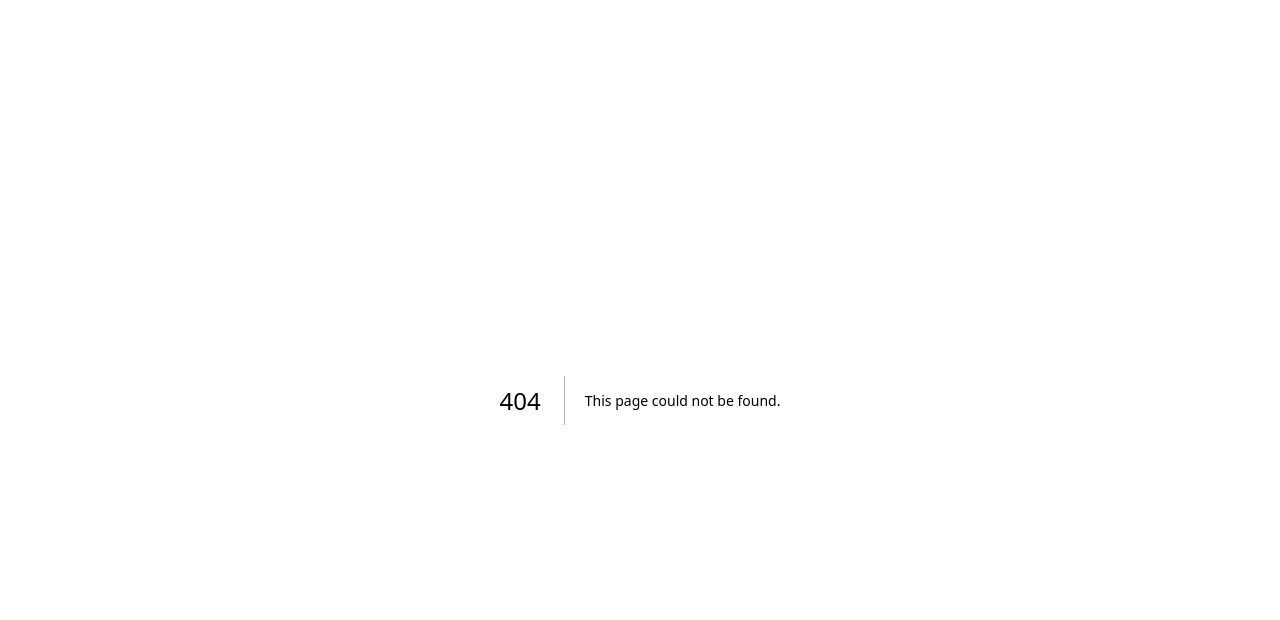
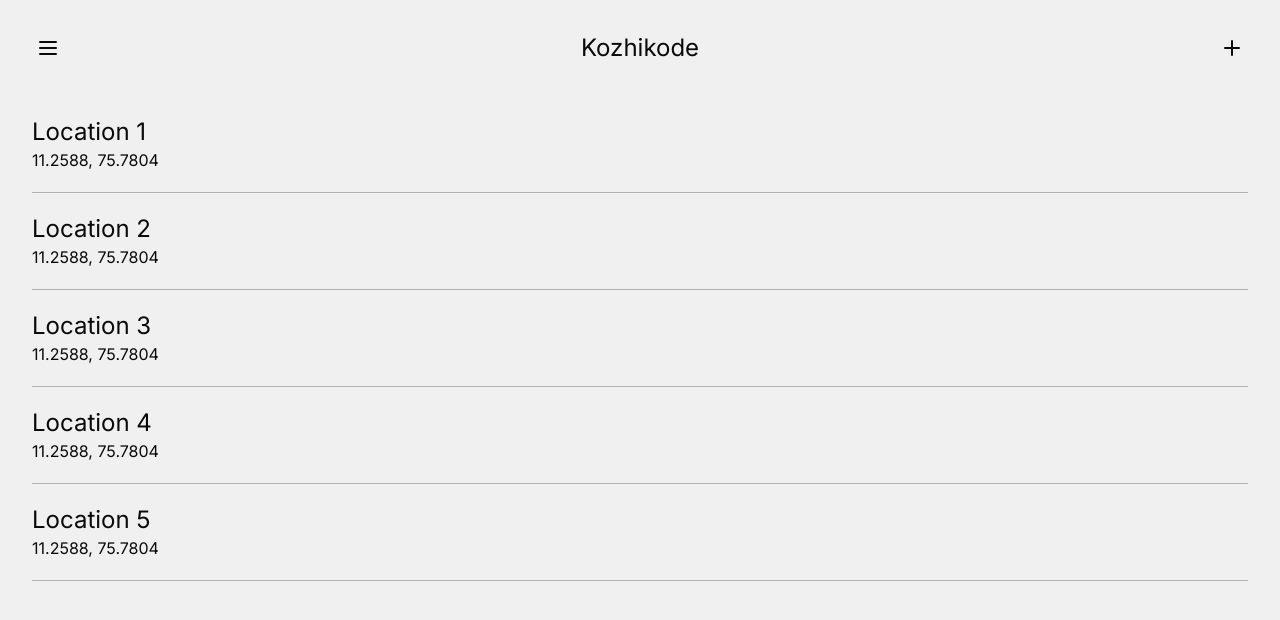
Before and after one commit to antonyjaison/root, a Next.js app: page /locations in a window 1280 px wide. Before the commit this address had no page. Shown: the top 620 px of the page. Built offline with nearby package versions, Linux system fonts and the light colour scheme.

Commit message:
locations

```diff
--- /dev/null
+++ b/src/app/locations/layout.tsx
@@ -0,0 +1,26 @@
+import { Menu, Plus } from "lucide-react";
+
+const LocationsLayout = ({ children }: { children: React.ReactNode }) => {
+  return (
+    <div className="flex flex-col h-screen w-full bg-[#F0F0F0]">
+      <LocationsNavbar />
+      <div className="flex-1">{children}</div>
+    </div>
+  );
+};
+
+const LocationsNavbar = () => {
+  return (
+    <div className="p-7 flex justify-between items-center">
+      <button className="p-2">
+        <Menu />
+      </button>
+      <h3 className="text-2xl">Kozhikode</h3>
+      <button className="p-2">
+        <Plus />
+      </button>
+    </div>
+  );
+};
+
+export default LocationsLayout;
--- /dev/null
+++ b/src/app/locations/page.tsx
@@ -0,0 +1,60 @@
+type Location = {
+  name: string;
+  lat: number;
+  lng: number;
+};
+
+const locations = [
+  {
+    name: "Location 1",
+    lat: 11.2588,
+    lng: 75.7804,
+  },
+  {
+    name: "Location 2",
+    lat: 11.2588,
+    lng: 75.7804,
+  },
+  {
+    name: "Location 3",
+    lat: 11.2588,
+    lng: 75.7804,
+  },
+  {
+    name: "Location 4",
+    lat: 11.2588,
+    lng: 75.7804,
+  },
+  {
+    name: "Location 5",
+    lat: 11.2588,
+    lng: 75.7804,
+  },
+];
+
+const LocationsPage = () => {
+  return (
+    <div className="h-full overflow-auto">
+      {locations.map((location) => (
+        <LocationCard key={location.name} location={location} />
+      ))}
+    </div>
+  );
+};
+
+type LocationCardProps = {
+  location: Location;
+};
+
+function LocationCard({ location }: LocationCardProps) {
+  return (
+    <button className="px-8 w-full block active:bg-gray-200">
+      <div className="text-left py-5  border-b border-[#B1B1B1]">
+        <h3 className="text-2xl">{location.name}</h3>
+        <p className="font-sm">{`${location.lat}, ${location.lng}`}</p>
+      </div>
+    </button>
+  );
+}
+
+export default LocationsPage;
```
